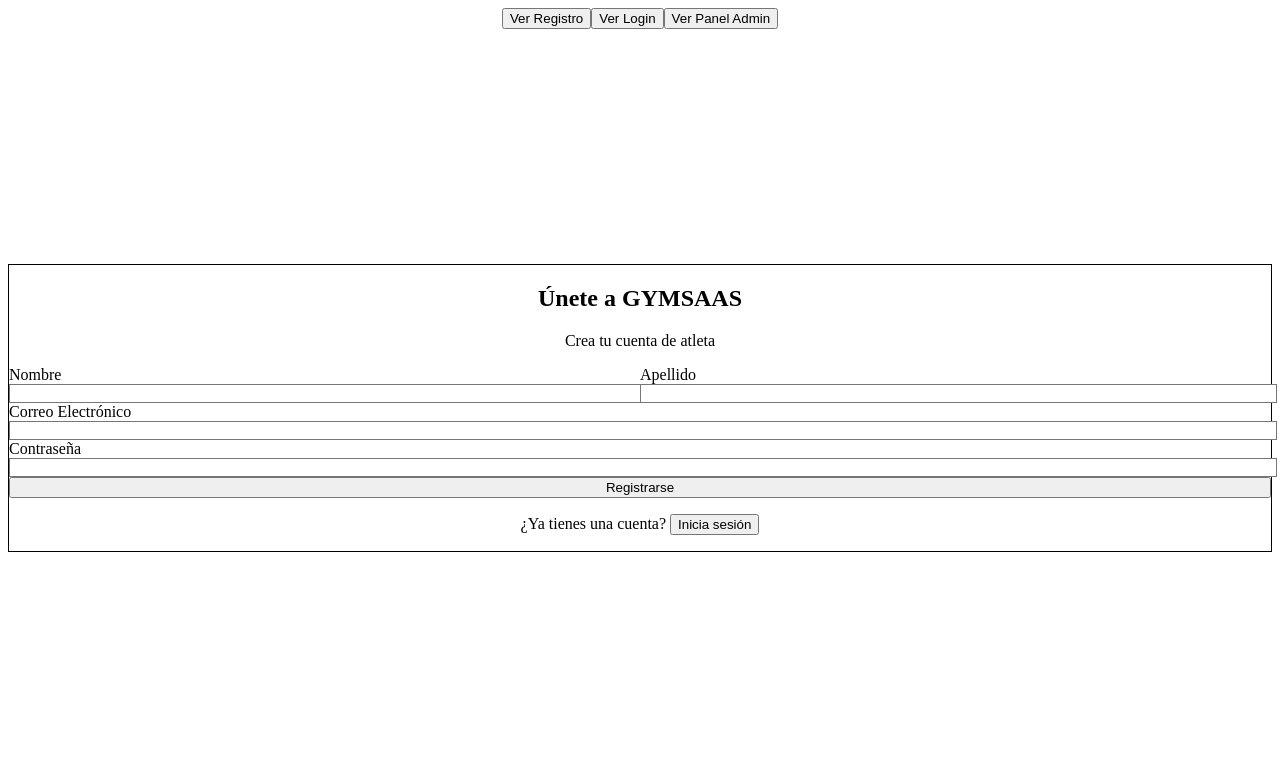
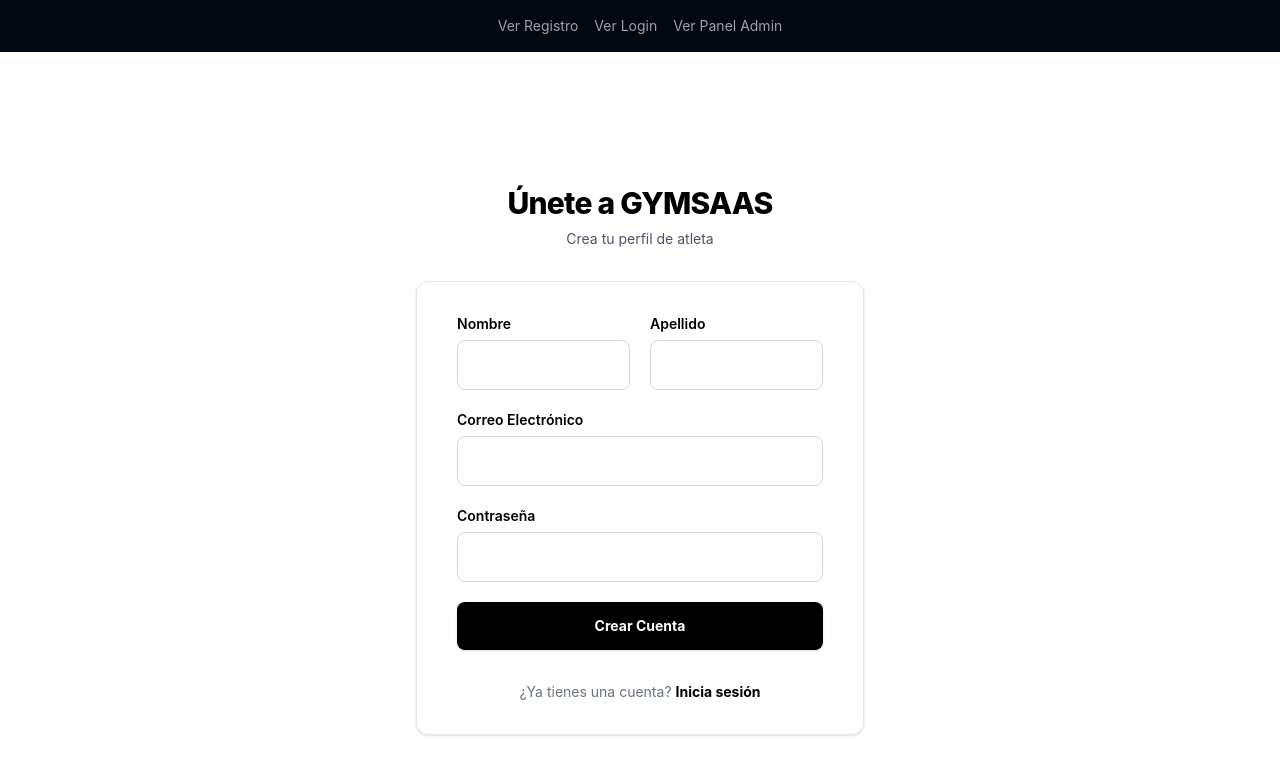
Before and after one commit to rubenyanes94/GYMSAAS, a React (Vite) app in the folder gymsaas-frontend/: page / in a window 1280 px wide. Shown: the top 774 px of the page. Built offline with nearby package versions, Linux system fonts and the light colour scheme; no server answers.

Commit message:
[Finished Login and Register pages and added some styling to the index.css file and configued tailwind.config.js file to include the new colors and fonts]

```diff
--- a/gymsaas-frontend/src/index.css
+++ b/gymsaas-frontend/src/index.css
@@ -1,3 +1 @@
-@tailwind base;
-@tailwind components;
-@tailwind utilities;
+@import "tailwindcss";
--- a/gymsaas-frontend/src/pages/Register.tsx
+++ b/gymsaas-frontend/src/pages/Register.tsx
@@ -28,95 +28,113 @@ export default function Register({ onSwitchToLogin }: { onSwitchToLogin: () => v
   };
 
   return (
-    <div className="flex min-h-screen items-center justify-center bg-gray-900 px-4">
-      <div className="w-full max-w-md rounded-xl bg-gray-800 p-8 shadow-2xl border border-gray-700">
-        <h2 className="text-3xl font-bold text-center text-white mb-2">Únete a GYMSAAS</h2>
-        <p className="text-center text-gray-400 mb-6">Crea tu cuenta de atleta</p>
+    <div className="flex min-h-screen flex-col justify-center bg-white px-6 py-12 lg:px-8">
+      <div className="sm:mx-auto sm:w-full sm:max-w-md">
+        <h2 className="mt-6 text-center text-3xl font-extrabold tracking-tight text-black">
+          Únete a GYMSAAS
+        </h2>
+        <p className="mt-2 text-center text-sm text-gray-600">
+          Crea tu perfil de atleta
+        </p>
+      </div>
 
+      <div className="mt-8 sm:mx-auto sm:w-full sm:max-w-md">
+        <div className="bg-white px-4 py-8 sm:rounded-xl sm:border sm:border-gray-200 sm:px-10 sm:shadow-sm">
           {success ? (
-          <div className="text-center space-y-4">
-            <div className="rounded-lg bg-green-500/10 border border-green-500 p-4 text-green-400">
-              ¡Cuenta creada con éxito! Ya puedes iniciar sesión.
+            <div className="text-center space-y-6">
+              <div className="mx-auto flex h-16 w-16 items-center justify-center rounded-full bg-gray-100">
+                <svg className="h-8 w-8 text-black" fill="none" viewBox="0 0 24 24" stroke="currentColor">
+                  <path strokeLinecap="round" strokeLinejoin="round" strokeWidth={2} d="M5 13l4 4L19 7" />
+                </svg>
+              </div>
+              <div>
+                <h3 className="text-lg font-bold text-black">¡Cuenta creada!</h3>
+                <p className="mt-2 text-sm text-gray-600">Tu perfil se ha configurado exitosamente. Ya puedes ingresar a la plataforma.</p>
               </div>
               <button
                 onClick={onSwitchToLogin}
-              className="w-full rounded-lg bg-orange-600 py-3 font-semibold text-white transition hover:bg-orange-500"
+                className="flex w-full justify-center rounded-lg bg-black px-4 py-3.5 text-sm font-bold text-white shadow-sm hover:bg-gray-900 transition-all active:scale-[0.98]"
               >
-              Ir al Login
+                Ir a Iniciar Sesión
               </button>
             </div>
           ) : (
             <>
               {error && (
-              <div className="mb-4 rounded-lg bg-red-500/10 border border-red-500 p-3 text-sm text-red-400 text-center">
-                {error}
+                <div className="mb-6 rounded-lg bg-gray-50 border-l-4 border-black p-4 text-sm text-black">
+                  <p className="font-medium">{error}</p>
                 </div>
               )}
 
-            <form onSubmit={handleSubmit} className="space-y-4">
-              <div className="grid grid-cols-2 gap-4">
+              <form onSubmit={handleSubmit} className="space-y-5">
+                <div className="grid grid-cols-1 gap-5 sm:grid-cols-2">
                   <div>
-                  <label className="block text-sm font-medium text-gray-300 mb-1">Nombre</label>
+                    <label className="block text-sm font-semibold text-black mb-1.5">Nombre</label>
                     <input
                       type="text"
                       required
                       value={formData.first_name}
                       onChange={(e) => setFormData({ ...formData, first_name: e.target.value })}
-                    className="w-full rounded-lg bg-gray-700 border border-gray-600 px-3 py-2 text-white focus:border-orange-500 focus:outline-none"
+                      className="block w-full appearance-none rounded-lg border border-gray-300 bg-white px-4 py-3 text-black placeholder-gray-400 focus:border-black focus:outline-none focus:ring-2 focus:ring-black transition-colors"
                     />
                   </div>
                   <div>
-                  <label className="block text-sm font-medium text-gray-300 mb-1">Apellido</label>
+                    <label className="block text-sm font-semibold text-black mb-1.5">Apellido</label>
                     <input
                       type="text"
                       required
                       value={formData.last_name}
                       onChange={(e) => setFormData({ ...formData, last_name: e.target.value })}
-                    className="w-full rounded-lg bg-gray-700 border border-gray-600 px-3 py-2 text-white focus:border-orange-500 focus:outline-none"
+                      className="block w-full appearance-none rounded-lg border border-gray-300 bg-white px-4 py-3 text-black placeholder-gray-400 focus:border-black focus:outline-none focus:ring-2 focus:ring-black transition-colors"
                     />
                   </div>
                 </div>
 
                 <div>
-                <label className="block text-sm font-medium text-gray-300 mb-1">Correo Electrónico</label>
+                  <label className="block text-sm font-semibold text-black mb-1.5">Correo Electrónico</label>
                   <input
                     type="email"
                     required
                     value={formData.email}
                     onChange={(e) => setFormData({ ...formData, email: e.target.value })}
-                  className="w-full rounded-lg bg-gray-700 border border-gray-600 px-3 py-2 text-white focus:border-orange-500 focus:outline-none"
+                    className="block w-full appearance-none rounded-lg border border-gray-300 bg-white px-4 py-3 text-black placeholder-gray-400 focus:border-black focus:outline-none focus:ring-2 focus:ring-black transition-colors"
                   />
                 </div>
 
                 <div>
-                <label className="block text-sm font-medium text-gray-300 mb-1">Contraseña</label>
+                  <label className="block text-sm font-semibold text-black mb-1.5">Contraseña</label>
                   <input
                     type="password"
                     required
                     value={formData.password}
                     onChange={(e) => setFormData({ ...formData, password: e.target.value })}
-                  className="w-full rounded-lg bg-gray-700 border border-gray-600 px-3 py-2 text-white focus:border-orange-500 focus:outline-none"
+                    className="block w-full appearance-none rounded-lg border border-gray-300 bg-white px-4 py-3 text-black placeholder-gray-400 focus:border-black focus:outline-none focus:ring-2 focus:ring-black transition-colors"
                   />
                 </div>
 
                 <button
                   type="submit"
                   disabled={loading}
-                className="w-full rounded-lg bg-orange-600 py-3 font-semibold text-white transition hover:bg-orange-500 disabled:opacity-50"
+                  className="mt-2 flex w-full justify-center rounded-lg bg-black px-4 py-3.5 text-sm font-bold text-white shadow-sm hover:bg-gray-900 focus:outline-none focus:ring-2 focus:ring-black focus:ring-offset-2 transition-all active:scale-[0.98] disabled:opacity-50"
                 >
-                {loading ? 'Registrando...' : 'Registrarse'}
+                  {loading ? 'Registrando...' : 'Crear Cuenta'}
                 </button>
+              </form>
 
-              <p className="text-center text-sm text-gray-400 mt-4">
-                ¿Ya tienes una cuenta?{' '}
-                <button type="button" onClick={onSwitchToLogin} className="text-orange-400 hover:underline">
+              <div className="mt-8 text-center text-sm">
+                <span className="text-gray-500">¿Ya tienes una cuenta? </span>
+                <button
+                  type="button"
+                  onClick={onSwitchToLogin}
+                  className="font-bold text-black hover:underline"
+                >
                   Inicia sesión
                 </button>
-              </p>
-            </form>
+              </div>
             </>
           )}
         </div>
       </div>
+    </div>
   );
 }
```
Also changed, not shown: gymsaas-frontend/src/pages/Login.tsx (+44 -16 lines). Lines whose indentation alone changed are shown as unchanged.
